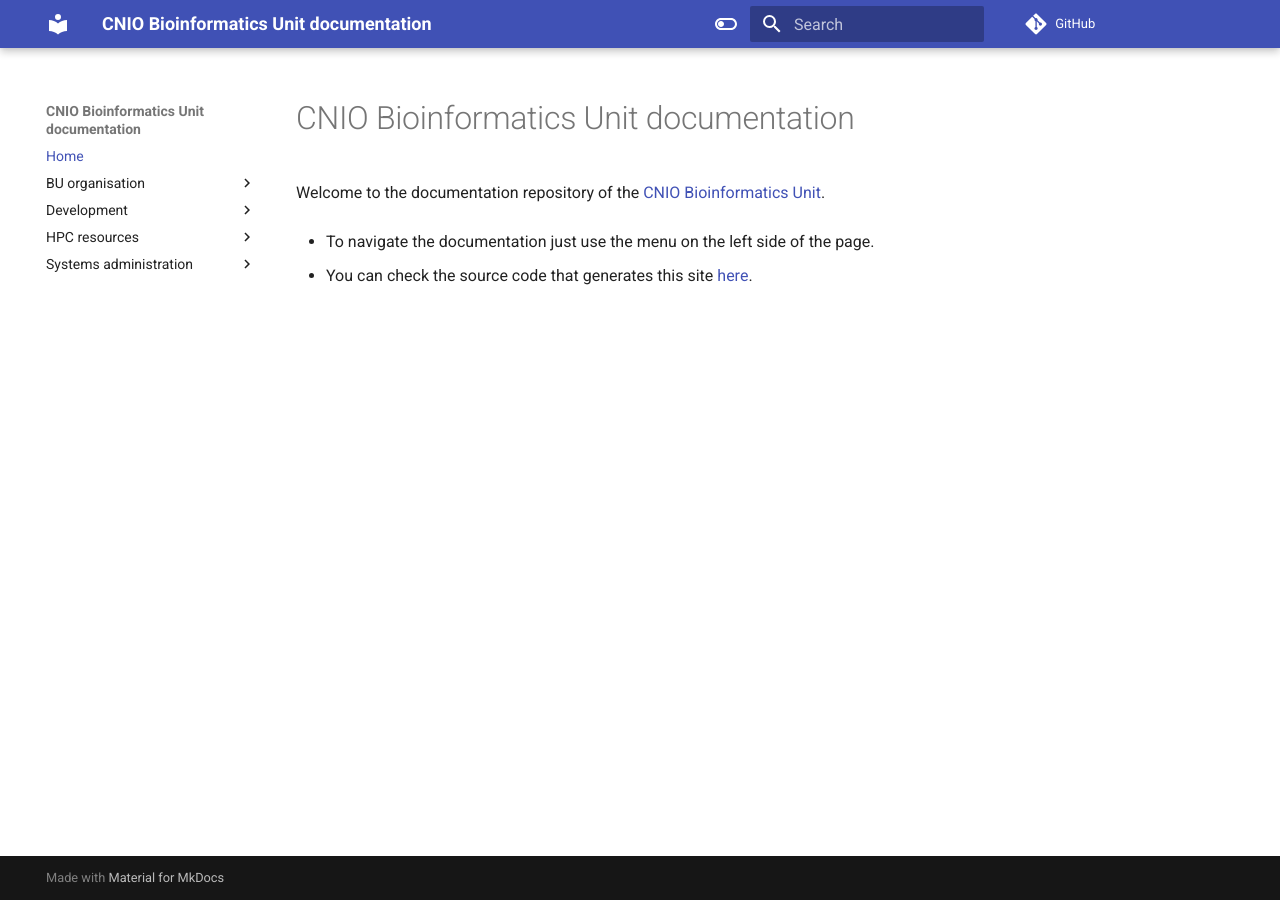
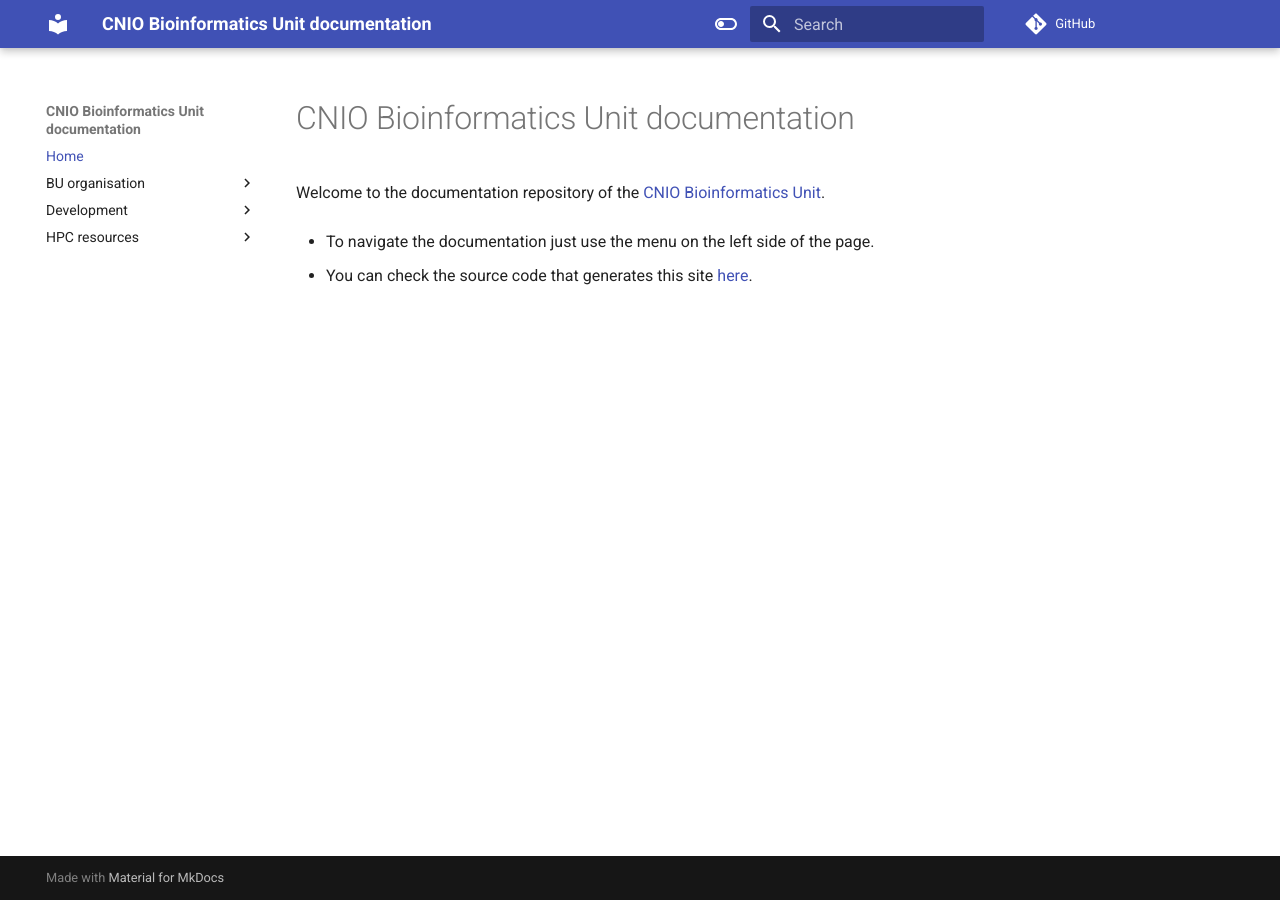
Before and after one commit to cnio-bu/cnio-bu.github.io, an MkDocs documentation site: the page built from docs/index.md, in a window 1280 px wide. Built offline with MkDocs 1.6.1 and Material for MkDocs 9.7.7, drawn with Linux system fonts in a browser that asks for light colours; comment, search, counter and statistics services are not loaded; part of the change alters nothing that is shown.

```diff
--- a/mkdocs.yml
+++ b/mkdocs.yml
@@ -29,7 +29,3 @@ nav:
   - HPC resources:
     - 'Usage': hpc/usage.md
     - 'Administration': hpc/admin.md
-  - 'Systems administration':
-    - 'Common tasks':
-      - 'Set up new workstations': admin/tasks.md
-    - 'Workstations inventory': admin/inventory.md
```
